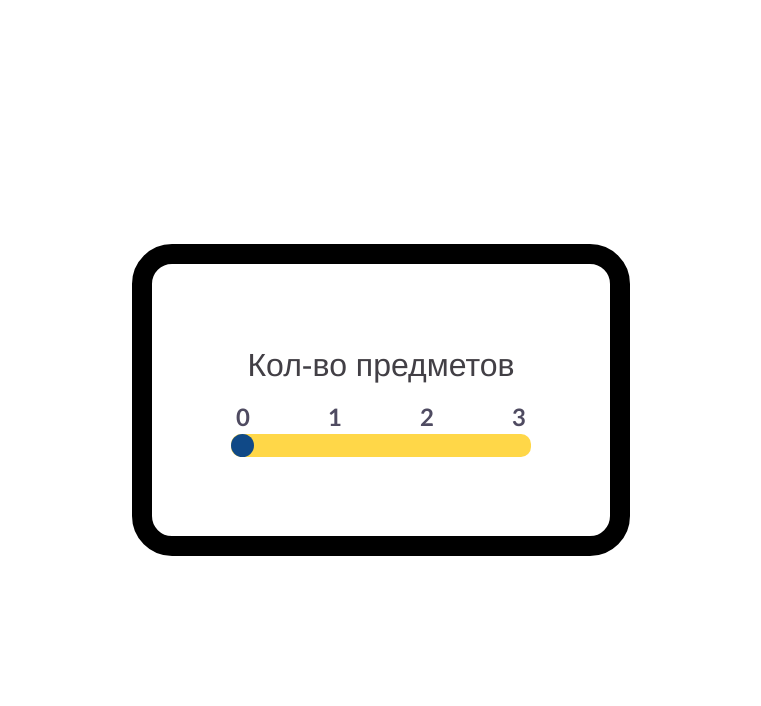
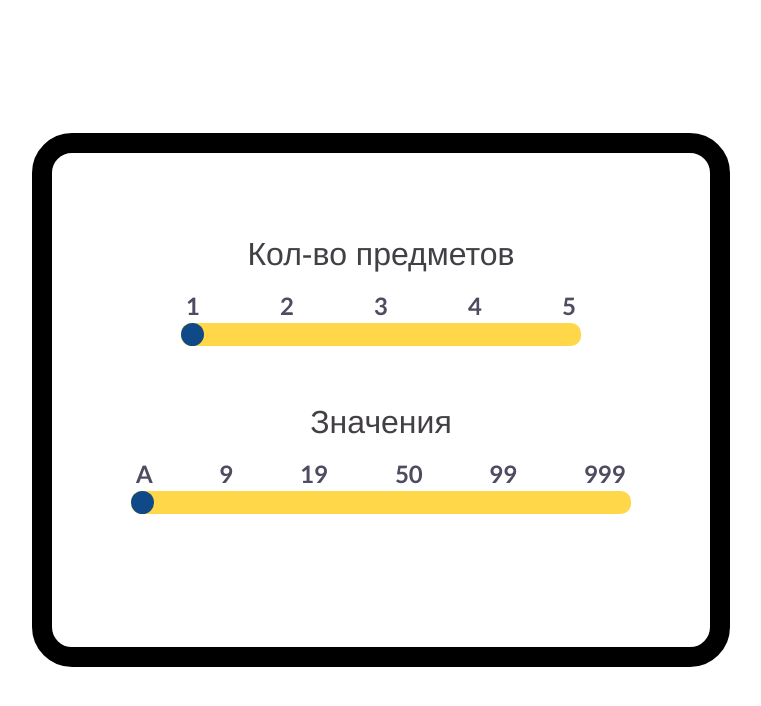
Before and after one commit to Bakirovildar/game-test, a Next.js app: page / in a window 1280 px wide. Shown: the top 706 px of the page, without its empty margins (259-1020 px from the left). Built offline with nearby package versions, Linux system fonts and the light colour scheme.

Commit message:
добавил компонент кол. предмета изначения в menu

```diff
--- /dev/null
+++ b/app/components/menuComponent/MenuComponent.tsx
@@ -0,0 +1,17 @@
+import {StyledMenuComponent} from "../../menu/styledMenuComponent";
+import {Count} from "./count/count";
+import {ValueMenu} from "./ValueMenu/ValueMenu";
+
+interface IMenu {
+    title: string
+    value: Array<any>
+}
+
+export function MenuComponent({title, value}: IMenu) {
+    return (
+        <div>
+            <Count title={title} />
+            <ValueMenu value={value} />
+        </div>
+    )
+}
--- a/app/components/ValueMenu/ValueMenu.tsx
+++ b/app/components/menuComponent/ValueMenu/ValueMenu.tsx
@@ -1,13 +1,16 @@
 import { StyledValueMenu } from "./styledValueMenu";
 
-export function ValueMenu() {
-    const arr = [0,1,2,3]
+interface IValueMenu {
+    value: Array<any>
+}
+
+export function ValueMenu({value}: IValueMenu) {
 
     return (
-        <StyledValueMenu widthCount={arr}>
+        <StyledValueMenu widthCount={value}>
             <div className='numbers'>
                 {
-                    arr.map((i): any => <div key={i}>{i}</div>)
+                    value.map((i): any => <div key={i}>{i}</div>)
                 }
             </div>
 
--- a/app/components/ValueMenu/styledValueMenu.ts
+++ b/app/components/menuComponent/ValueMenu/styledValueMenu.ts
@@ -1,9 +1,11 @@
 import styled from "@emotion/styled";
 
 export const StyledValueMenu: any = styled.div`
+  margin-bottom: 54px;
+  width: ${({widthCount}: any) => (100 * (widthCount.length - 1)) + 'px'};
+
   .numbers {
     display: flex;
-    width: 100%;
     justify-content: space-between;
     padding: 0 5px 3px;
     font-family: 'Calibri';
@@ -12,6 +14,7 @@ export const StyledValueMenu: any = styled.div`
     font-size: 24px;
     line-height: 29px;
     color: #4F4B61;
+
   }
 
   .countBox {
--- a/app/menu/Menu.tsx
+++ b/app/menu/Menu.tsx
@@ -1,12 +1,14 @@
-import {StyledMenu} from "./styledMenu";
-import {Count} from "./count/count";
-import {ValueMenu} from "../components/ValueMenu/ValueMenu";
+import {MenuComponent} from "../components/menuComponent/MenuComponent";
+import { StyledMenuComponent } from "./styledMenuComponent";
 
 export function Menu() {
+    const arrSubject = [1, 2, 3, 4, 5]
+    const arrValue = ['A', 9, 19, 50, 99, 999]
+
     return (
-        <StyledMenu>
-            <Count title='Кол-во предметов' />
-            <ValueMenu></ValueMenu>
-        </StyledMenu>
+        <StyledMenuComponent>
+            <MenuComponent title='Кол-во предметов' value={arrSubject}/>
+            <MenuComponent title='Значения' value={arrValue}/>
+        </StyledMenuComponent>
     )
 }
--- a/app/menu/styledMenu.ts
+++ b/app/menu/styledMenuComponent.ts
@@ -1,8 +1,11 @@
 import styled from "@emotion/styled";
 
-export const StyledMenu = styled.div`
+export const StyledMenuComponent = styled.div`
   padding: 79px;
   background: #FFFFFF;
   border-radius: 40px;
   border: 20px solid;
+  display: flex;
+  flex-direction: column;
+  align-items: center;
 `
--- a/pages/index.tsx
+++ b/pages/index.tsx
@@ -1,6 +1,6 @@
 import Head from 'next/head'
+import styled from "@emotion/styled";
 import {Menu} from "../app/menu/Menu";
-import styled from "@emotion/styled";
 
 const Container = styled.div`
   width: 100%;
```
Also changed, not shown: app/components/menuComponent/count/count.tsx (renamed from app/menu/count/count.tsx), app/components/menuComponent/count/styledCount.ts (renamed from app/menu/count/styledCount.ts).
